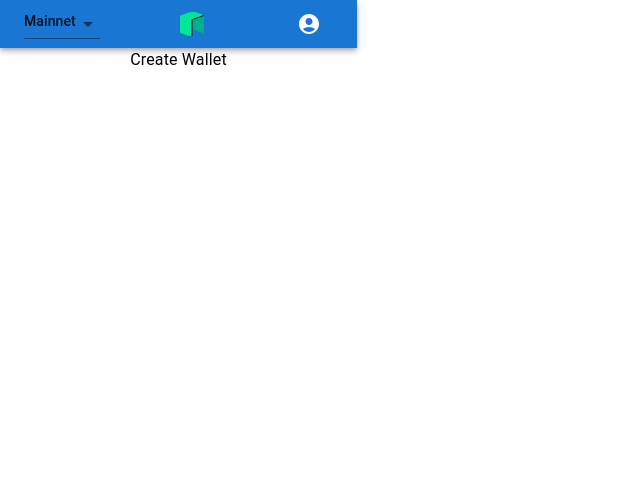
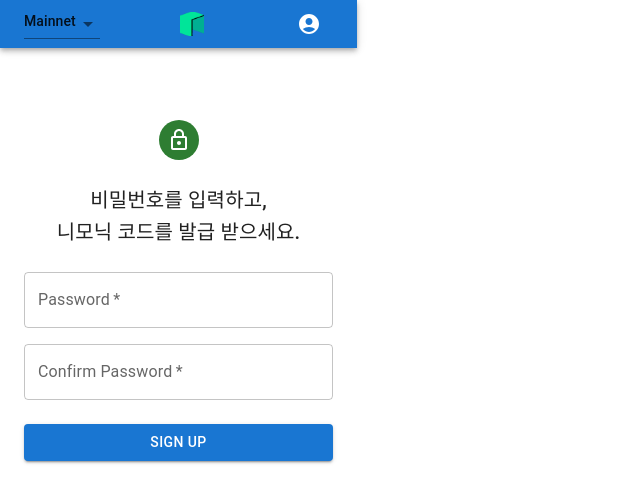
Before and after one commit to codestates/BTAFinalProject-01, a React (Create React App) app in the folder Wallet/: page /create in a window 1280 px wide. Shown: the top 502 px of the page, without its empty margins (0-640 px from the left). Built offline with nearby package versions, Linux system fonts and the light colour scheme.

Commit message:
wallet change create/login page

```diff
--- a/Wallet/package.json
+++ b/Wallet/package.json
@@ -11,8 +11,12 @@
     "@testing-library/jest-dom": "^5.16.5",
     "@testing-library/react": "^13.4.0",
     "@testing-library/user-event": "^13.5.0",
+    "@walletconnect/types": "^2.1.1",
     "axios": "^1.1.3",
     "copy-text-to-clipboard": "^3.0.1",
+    "crypto": "^1.0.1",
+    "crypto-browserify": "^3.12.0",
+    "dotenv": "^16.0.3",
     "ethers": "^5.7.1",
     "html-webpack-plugin": "^5.5.0",
     "react": "^18.2.0",
--- a/Wallet/src/pages/Create.jsx
+++ b/Wallet/src/pages/Create.jsx
@@ -1,13 +1,73 @@
-import React from "react";
-import { Typography } from "@mui/material";
-import { Link } from "react-router-dom";
+import React, { useEffect, useState } from "react";
+import ReactDOM from "react-dom";
+import { useNavigate } from "react-router-dom";
+import { Typography, Avatar, Button, CssBaseline, TextField, Grid, Box, Container } from "@mui/material";
+import LockOutlinedIcon from "@mui/icons-material/LockOutlined";
+import { createTheme, ThemeProvider } from "@mui/material/styles";
+
+// import { hashed } from "../utils/api.js";
+
+const theme = createTheme();
 
 const Create = () => {
-  return (
-	<>
-	  <Typography>Create Wallet</Typography>
-	</>
-  );
+	const handleSubmit = (event) => {
+		event.preventDefault();
+		const data = new FormData(event.currentTarget);
+		console.log({
+			password: data.get("password"),
+			confirmpassword: data.get("confirmpassword"),
+		});
+	};
+
+	return (
+		<ThemeProvider theme={theme}>
+			<Container component="main" maxWidth="xs">
+				<CssBaseline />
+				<Box
+					sx={{
+						marginTop: 6,
+						display: "flex",
+						flexDirection: "column",
+						alignItems: "center",
+					}}>
+					<Avatar sx={{ m: 3, bgcolor: "success.main" }}>
+						<LockOutlinedIcon />
+					</Avatar>
+					<Typography component="h6" variant="h6">
+						비밀번호를 입력하고, <br /> 니모닉 코드를 발급 받으세요.
+					</Typography>
+					<Box component="form" noValidate onSubmit={handleSubmit} sx={{ mt: 3 }}>
+						<Grid container spacing={2}>
+							<Grid item xs={12}>
+								<TextField
+									required
+									fullWidth
+									name="password"
+									label="Password"
+									type="password"
+									id="password"
+									autoComplete="new-password" />
+							</Grid>
+							<Grid item xs={12}>
+								<TextField
+									required
+									fullWidth
+									name="confirmpassword "
+									label="Confirm Password"
+									type="password"
+									id="confirmpassword"
+									autoComplete="new-password-confirm"
+								/>
+							</Grid>
+						</Grid>
+						<Button type="submit" fullWidth variant="contained" sx={{ mt: 3, mb: 2 }}>
+							Sign Up
+						</Button>
+					</Box>
+				</Box>
+			</Container>
+		</ThemeProvider>
+	);
 };
 
 export default Create;
--- a/Wallet/src/pages/Home.jsx
+++ b/Wallet/src/pages/Home.jsx
@@ -1,8 +1,6 @@
 import React, { useEffect, useState } from "react";
 import { Link } from "react-router-dom";
 import { Stack, Typography, Button } from '@mui/material';
-import Login from "./Login";
-import Create from "./Create";
 
 const Home = () => {
 
@@ -12,7 +10,8 @@ const Home = () => {
         direction="column"
         justifyContent="flex-start"
         alignItems="center"
-        spacing={4}
+        spacing={5}
+        sx={{ mt:4 }}
       >
         <Typography variant="h5">Neo Wallet</Typography>
         <Stack
@@ -32,7 +31,18 @@ const Home = () => {
           spacing={1}
         >
           <Typography variant="subtitle2">지갑 생성하기</Typography>
-          <Button variant="contained" color="info">Create Wallet</Button>
+          <Button variant="contained" color="info" component={Link} to="/create">Create Wallet</Button>
+        </Stack>
+
+        <Stack
+          direction="column"
+          justifyContent="flex-start"
+          alignItems="center"
+          spacing={1}
+        >
+          <Link href="#" variant="body2">
+            비밀키 복구 구문을 잃어버리셨나요?
+          </Link>
         </Stack>
 
       </Stack>
--- a/Wallet/src/pages/Login.jsx
+++ b/Wallet/src/pages/Login.jsx
@@ -7,12 +7,11 @@ import { createTheme, ThemeProvider } from '@mui/material/styles';
 const theme = createTheme();
 
 const Login = () => {
-  const handleSubmit = (event) => {
+  const handleLogin = (event) => {
     event.preventDefault();
     const data = new FormData(event.currentTarget);
     console.log({
-      password: data.get('password'),
-      confirm_password: data.get('confirm-password'),
+      password: data.get('password')
     });
   };
 
@@ -22,21 +21,20 @@ const Login = () => {
           <CssBaseline />
           <Box
             sx={{
-              marginTop: 8,
+              marginTop: 6,
               display: 'flex',
               flexDirection: 'column',
               alignItems: 'center',
             }}
           >
-            <Avatar sx={{ m: 1, bgcolor: 'secondary.main' }}>
+            <Avatar sx={{ m: 3, bgcolor: 'success.main' }}>
               <LockOutlinedIcon />
             </Avatar>
-            <Typography component="h1" variant="h5">
-              Sign up
+            <Typography component="h5" variant="h6">
+              비밀번호를 입력하여 <br/> 계정에 로그인하세요.
             </Typography>
-            <Box component="form" noValidate onSubmit={handleSubmit} sx={{ mt: 3 }}>
+            <Box component="form" noValidate onSubmit={handleLogin} sx={{ mt: 3 }}>
               <Grid container spacing={2}>
-
                 <Grid item xs={12}>
                   <TextField
                     required
@@ -48,17 +46,6 @@ const Login = () => {
                     autoComplete="new-password"
                   />
                 </Grid>
-                <Grid item xs={12}>
-                  <TextField
-                    required
-                    fullWidth
-                    name="confirm-password "
-                    label="Confirm Password"
-                    type="confirm-password"
-                    id="confirm-password"
-                    autoComplete="new-password-confirm"
-                  />
-                </Grid>
 
               </Grid>
               <Button
@@ -67,15 +54,9 @@ const Login = () => {
                 variant="contained"
                 sx={{ mt: 3, mb: 2 }}
               >
-                Sign Up
+                로그인
               </Button>
-              <Grid container justifyContent="flex-end">
-                <Grid item>
-                  <Link href="#" variant="body2">
-                    You lost your account?
-                  </Link>
-                </Grid>
-              </Grid>
+
             </Box>
           </Box>
         </Container>
--- a/Wallet/src/utils/api.js
+++ b/Wallet/src/utils/api.js
@@ -0,0 +1,4 @@
+const crypto = require('crypto');
+export const hashed = (data) => {
+  return crypto.createHmac('sha256', process.env.REACT_APP_HMAC_HASH_SALT ).update(data).digest('hex');
+};
```
Also changed, not shown: Wallet/src/utils/account.js (added, +11 -0 lines), Wallet/src/utils/constant.js (added, +48 -0 lines).
